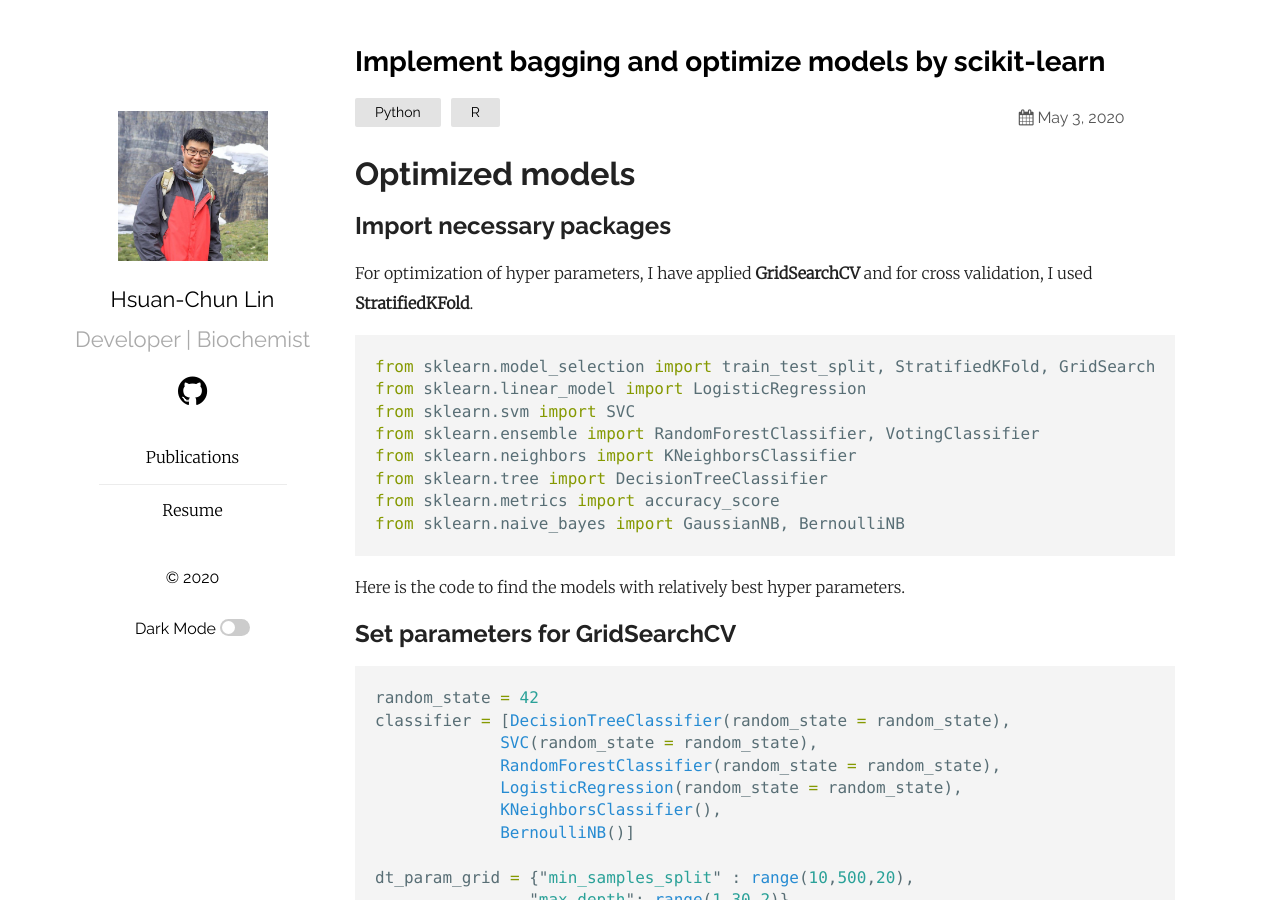
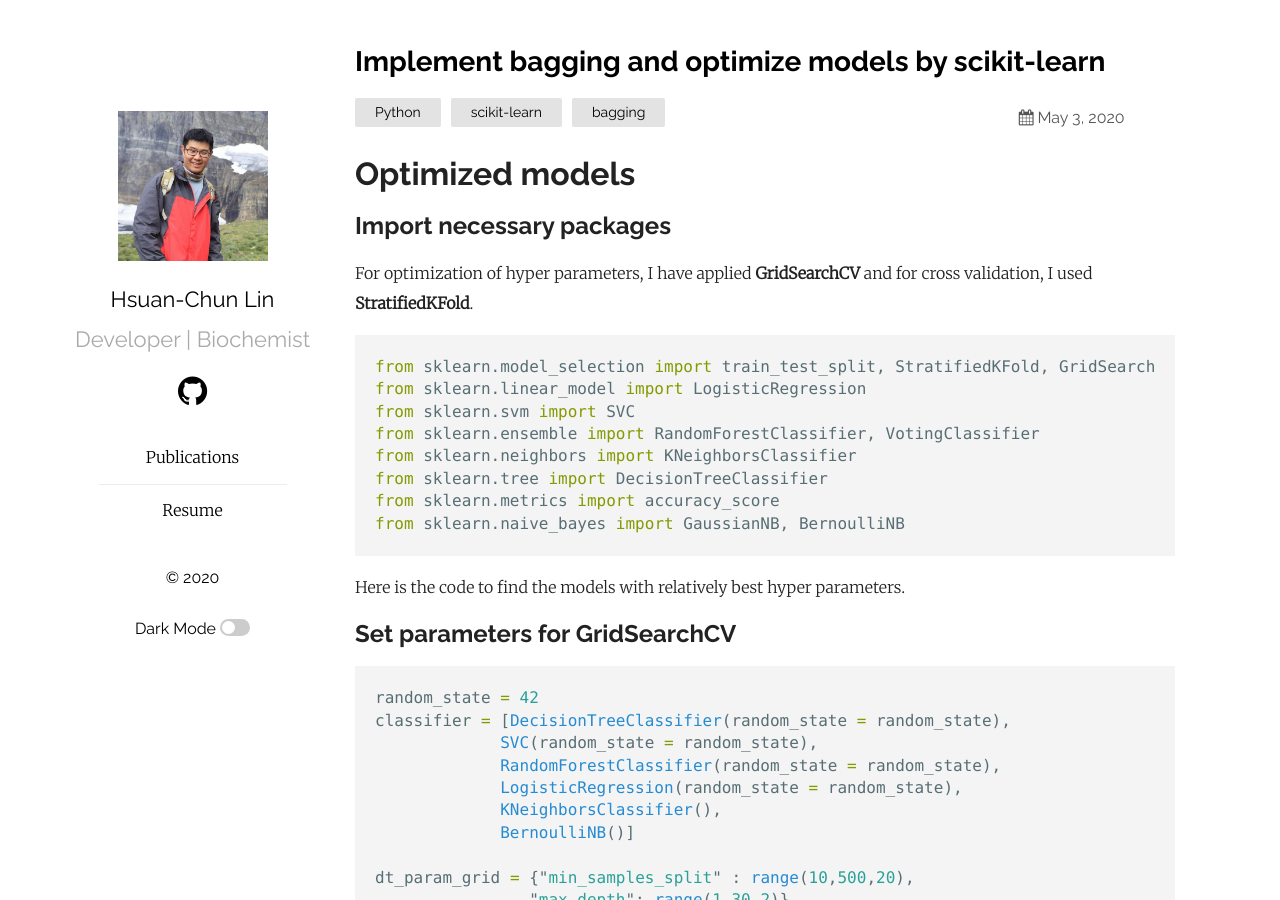
Before and after one commit to hsuanchunlin/hsuanchunlin.github.io, a Jekyll site: the page built from _posts/2020-05-01-Bagging.markdown, in a window 1280 px wide and 900 px high. Built offline with Jekyll 4.4.1, drawn with Linux system fonts in a browser that asks for light colours.

Commit message:
20200501-bagger

```diff
--- a/_posts/2020-05-01-Bagging.markdown
+++ b/_posts/2020-05-01-Bagging.markdown
@@ -2,7 +2,7 @@
 layout: post
 title:  "Implement bagging and optimize models by scikit-learn"
 date:   2020-05-03 21:03:36 +0530
-categories: Python R
+categories: Python scikit-learn bagging
 ---
 # Optimized models
 ## Import necessary packages
```
Also changed, not shown: 5 other files.
